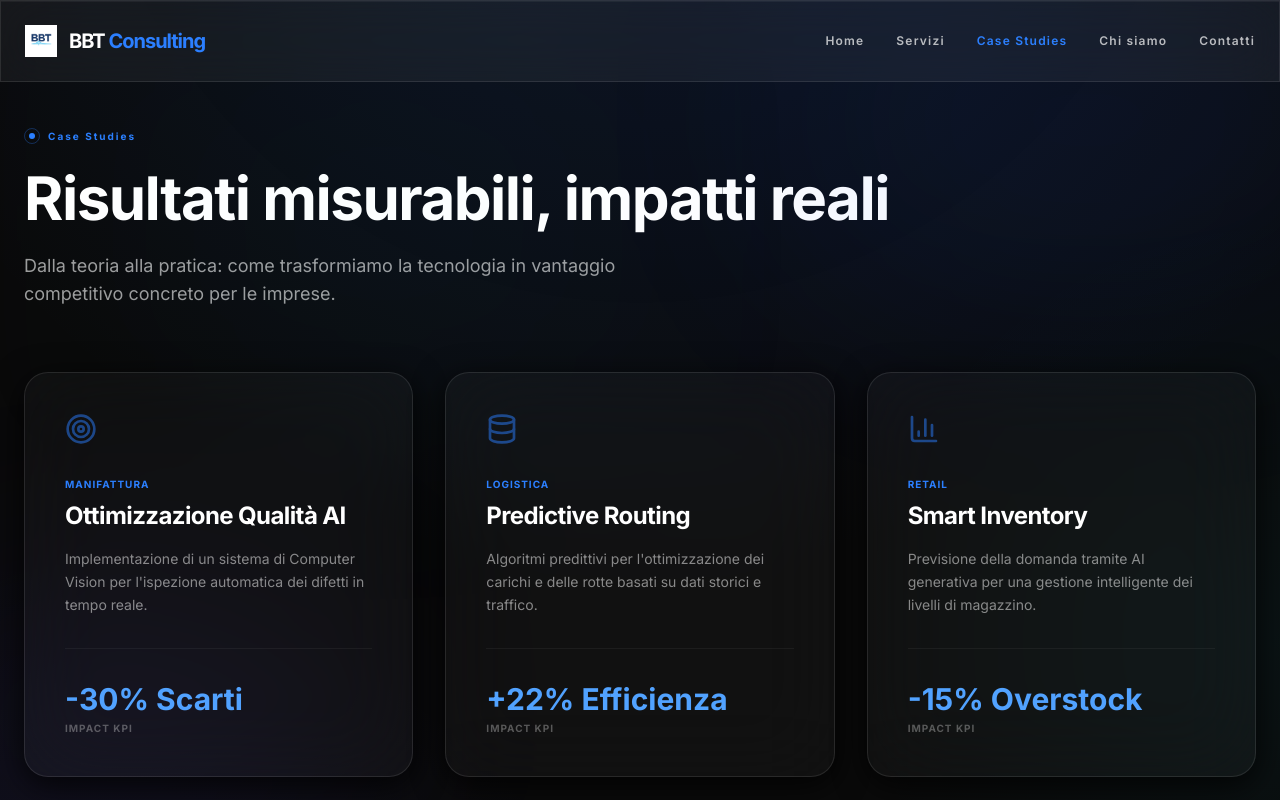
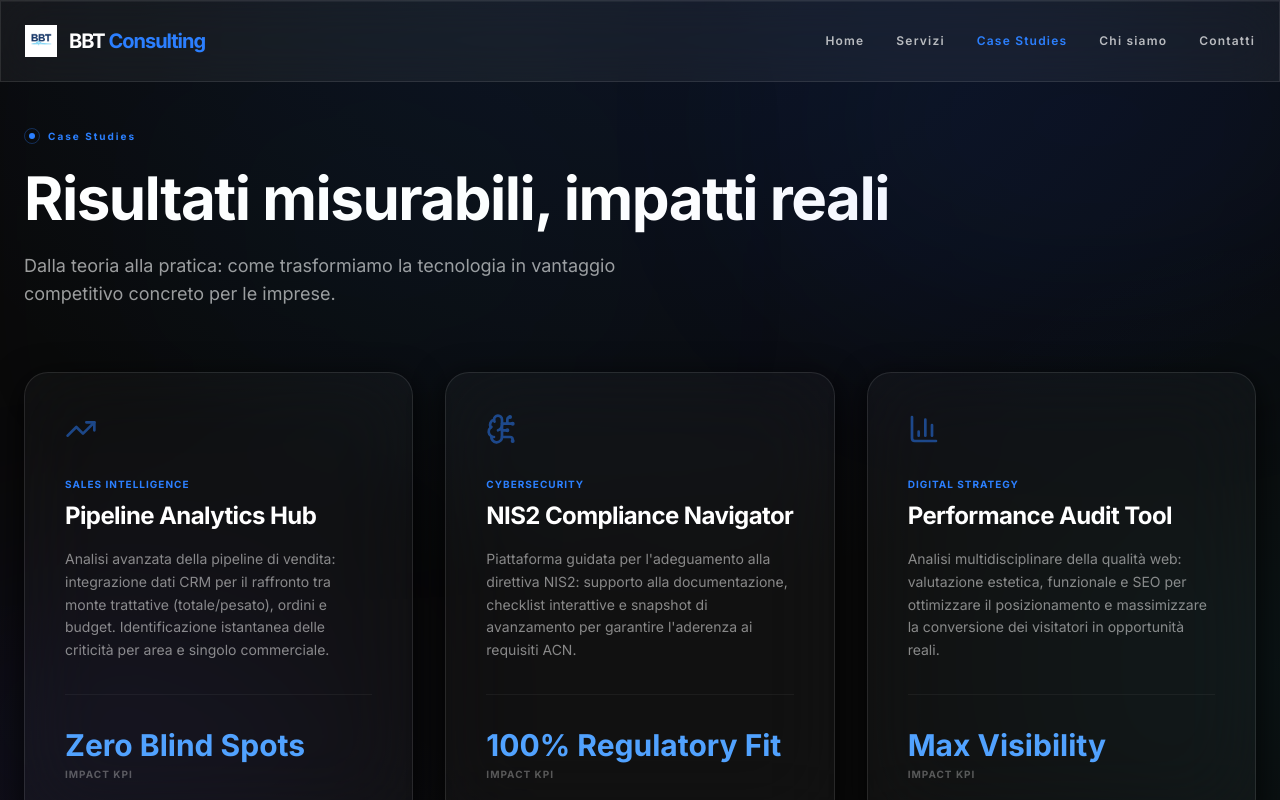
Before and after one commit to Elsevier11/bbt-consulting-sito, a React (Vite) app: page / in a window 1280 px wide. Both pictures are taken after a click on the button "Case Studies". Shown: the top 800 px of the page. Built offline with nearby package versions, Linux system fonts and the light colour scheme; a web font is replaced by a local one.

Commit message:
docs: finalize Case Studies content with real-world business solutions Broadway

```diff
--- a/src/App.tsx
+++ b/src/App.tsx
@@ -330,24 +330,24 @@ const ChiSiamo = () => (
 const CaseStudies = () => {
   const cases = [
     {
-      sector: "Manifattura",
-      title: "Ottimizzazione Qualità AI",
-      impact: "-30% Scarti",
-      desc: "Implementazione di un sistema di Computer Vision per l'ispezione automatica dei difetti in tempo reale.",
-      icon: <Target size={32} />
+      sector: "Sales Intelligence",
+      title: "Pipeline Analytics Hub",
+      impact: "Zero Blind Spots",
+      desc: "Analisi avanzata della pipeline di vendita: integrazione dati CRM per il raffronto tra monte trattative (totale/pesato), ordini e budget. Identificazione istantanea delle criticità per area e singolo commerciale.",
+      icon: <TrendingUp size={32} />
     },
     {
-      sector: "Logistica",
-      title: "Predictive Routing",
-      impact: "+22% Efficienza",
-      desc: "Algoritmi predittivi per l'ottimizzazione dei carichi e delle rotte basati su dati storici e traffico.",
-      icon: <Database size={32} />
+      sector: "Cybersecurity",
+      title: "NIS2 Compliance Navigator",
+      impact: "100% Regulatory Fit",
+      desc: "Piattaforma guidata per l'adeguamento alla direttiva NIS2: supporto alla documentazione, checklist interattive e snapshot di avanzamento per garantire l'aderenza ai requisiti ACN.",
+      icon: <BrainCircuit size={32} />
     },
     {
-      sector: "Retail",
-      title: "Smart Inventory",
-      impact: "-15% Overstock",
-      desc: "Previsione della domanda tramite AI generativa per una gestione intelligente dei livelli di magazzino.",
+      sector: "Digital Strategy",
+      title: "Performance Audit Tool",
+      impact: "Max Visibility",
+      desc: "Analisi multidisciplinare della qualità web: valutazione estetica, funzionale e SEO per ottimizzare il posizionamento e massimizzare la conversione dei visitatori in opportunità reali.",
       icon: <BarChart3 size={32} />
     }
   ];
```
